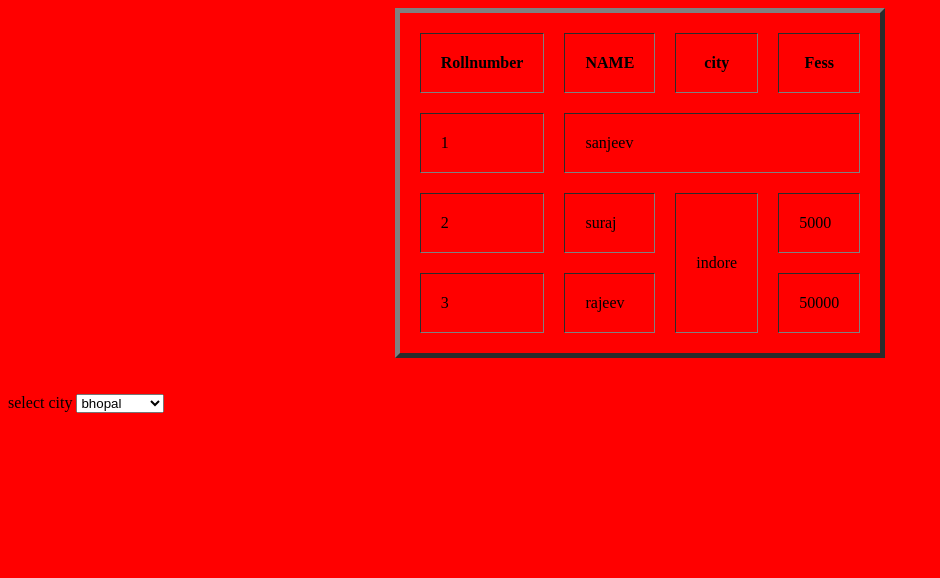
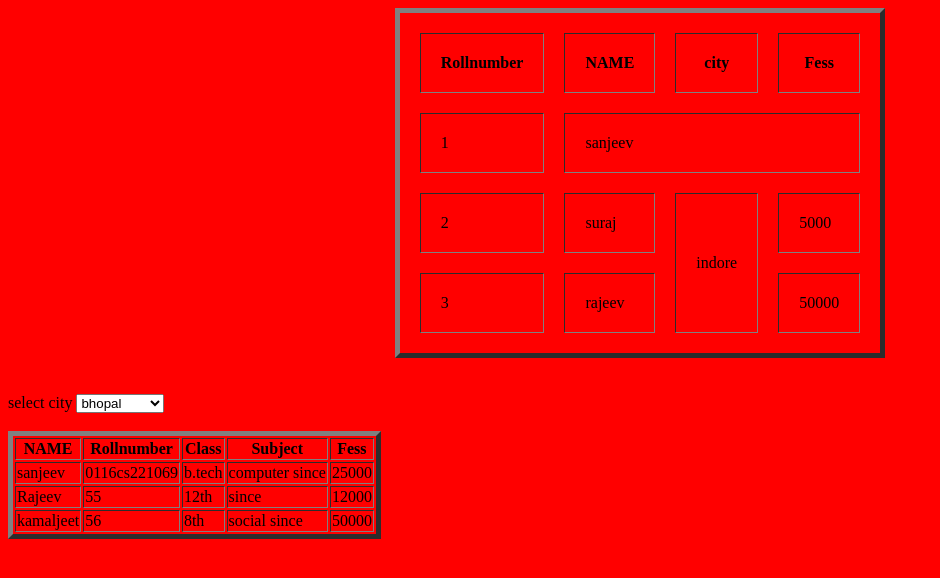
Before and after one commit to sanjeevkumar8356/3-july, a plain HTML site: page index.html in a window 1280 px wide. Shown: the whole page, without its empty margins (0-940 px from the left). Drawn offline with Linux system fonts and the light colour scheme.

Commit message:
massage table

```diff
--- a/index.html
+++ b/index.html
@@ -63,5 +63,47 @@
 
 
      </select>
+     <br> <br>
+      <table border="5">
+<tr >
+<th> NAME</th>
+<th> Rollnumber</th>
+<th> Class</th>
+<th> Subject</th>
+<th>Fess</th>
+
+</tr>
+ <tr>
+<td> sanjeev</td>
+<td> 0116cs221069</td>
+<td> b.tech</td>
+<td> computer since</td>
+<td>25000</td>
+
+
+ </tr>
+
+ <tr>
+<td> Rajeev</td>
+<td>55</td>
+<td> 12th </td>
+<td> since</td>
+<td>12000</td>
+
+
+
+ </tr>
+
+ <tr>
+
+<td> kamaljeet</td>
+<td> 56</td>
+<td> 8th</td>
+<td> social since</td>
+<td>50000</td>
+
+ </tr>
+
+      </table>
 </body>
 </html>
```
